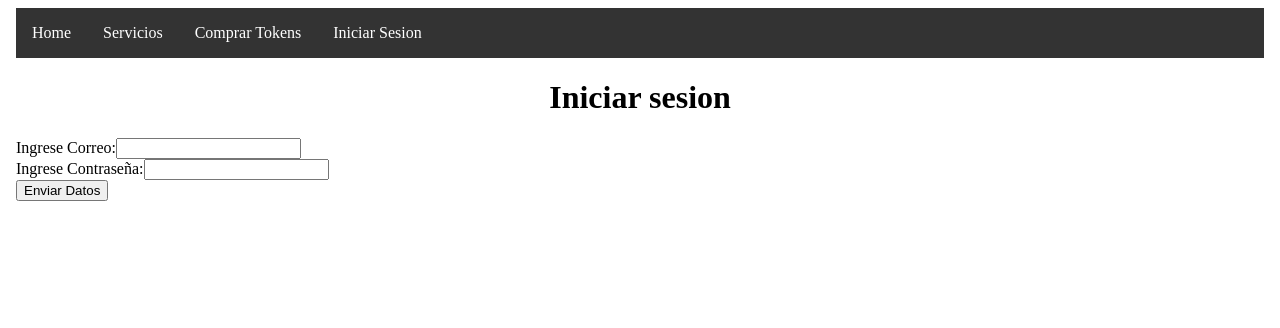
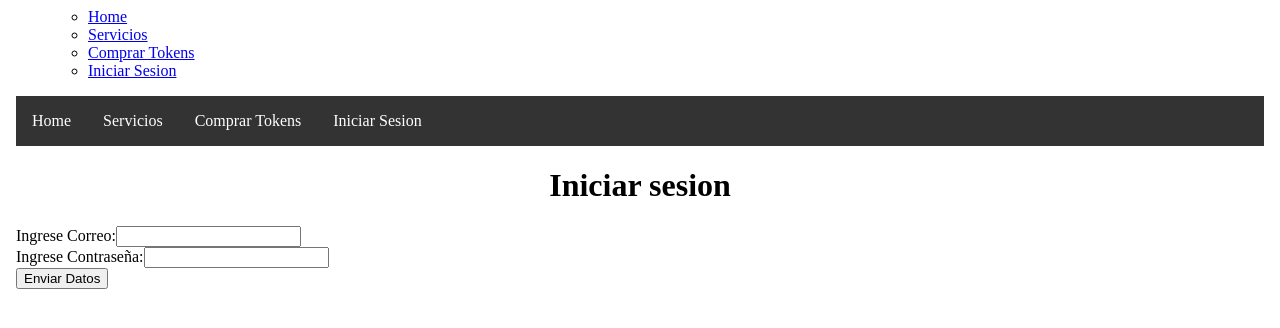
Before and after one commit to joeruiz1/ProyectoBlockchain, an Angular app: page / in a window 1280 px wide. Shown: the top 328 px of the page. Built offline with nearby package versions, Linux system fonts and the light colour scheme.

Commit message:
1 file modified

```diff
--- a/src/app/app.component.html
+++ b/src/app/app.component.html
@@ -1,7 +1,11 @@
+<ul>
+  <ul>
+  <li><a routerLink="proyecto">Home</a></li>
+  <li><a routerLink="proyecto-servicios">Servicios</a></li>
+  <li><a routerLink="comprar-tokens">Comprar Tokens</a></li>
+    <li><a routerLink="ingreso">Iniciar Sesion</a></li>
+</ul>
 
-<!--<app-proyecto></app-proyecto>-->
-<!--<app-proyecto-registro></app-proyecto-registro>
-<!--<app-proyecto-servicios></app-proyecto-servicios>-->
-<!--<app-comprar-tokens></app-comprar-tokens>-->
-<!-- <app-ingreso></app-ingreso>-->
+</ul>
+
 <router-outlet></router-outlet>
```
